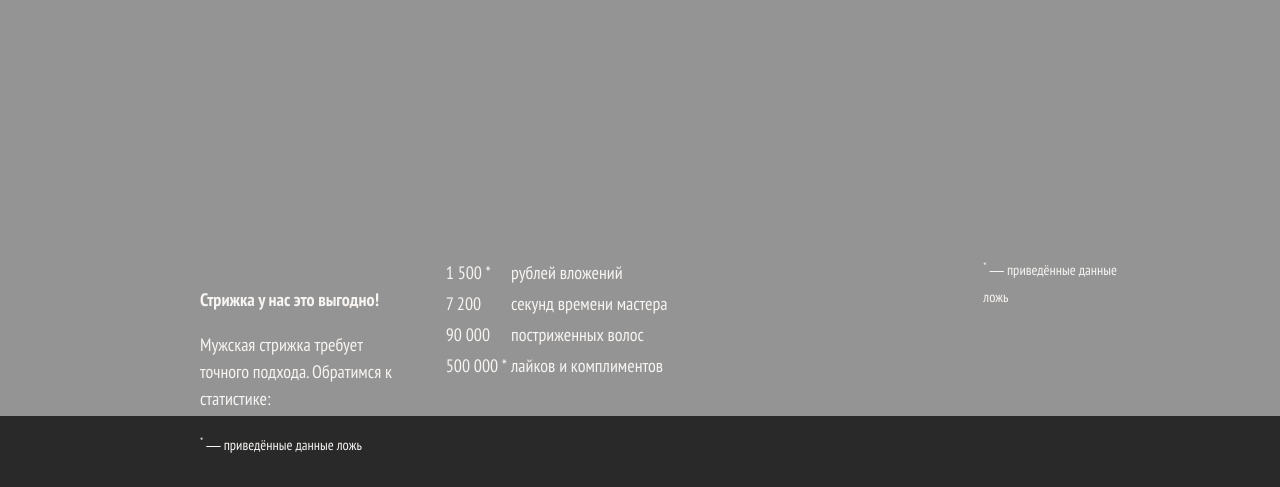
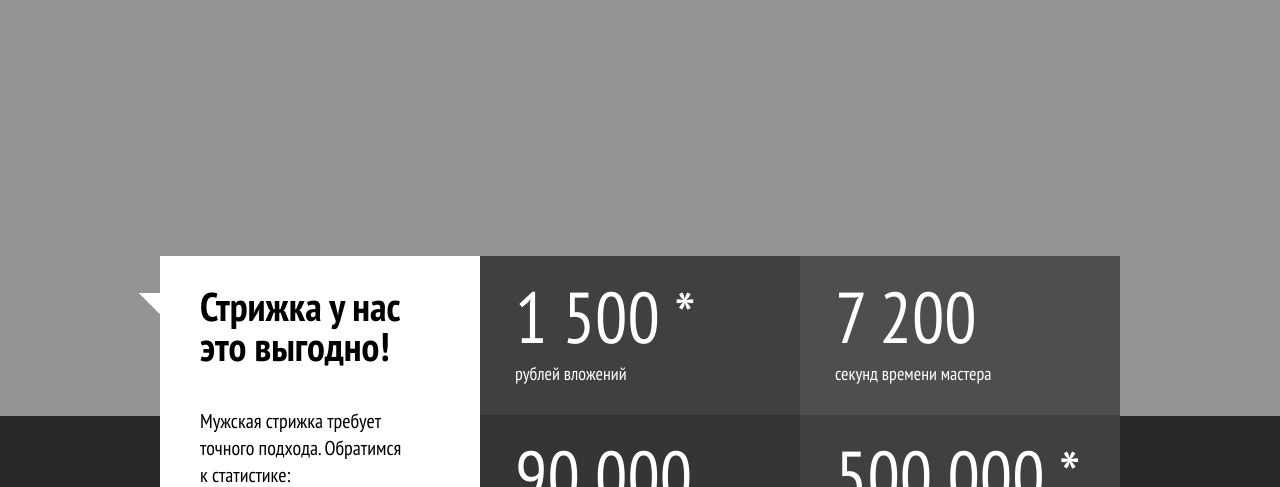
Before and after one commit to antliubimov/barbershop-responsive, a website: page source/index.html in a window 1280 px wide. Shown: the part 304-791 px from the top of the page. Drawn offline with nearby package versions, Linux system fonts and the light colour scheme; files that its build step writes are made by us from their sources; files whose address does not match are found by name.

Commit message:
done stats

```diff
--- a/source/less/blocks/stats.less
+++ b/source/less/blocks/stats.less
@@ -10,11 +10,110 @@
   padding-right: 40px;
   padding-bottom: 25px;
   padding-left: 40px;
+  color: #000000;
+  background-color: #ffffff;
+}
+
+.stats__slogan {
+  display: block;
+  margin-bottom: 15px;
+
+  font-size: 30px;
+  line-height: 30px;
+  font-weight: bold;
+  text-align: center;
+  text-transform: uppercase;
+}
+
+.stats__intro {
+  margin: 0;
+
+  font-size: 20px;
+  line-height: 27px;
+  text-align: center;
+}
+
+.stats__legend {
+  display: block;
+
+  font-size: 20px;
+  line-height: 20px;
+}
+
+.stats__legend--bottom {
+  padding-top: 20px;
+  padding-bottom: 14px;
+
+  text-align: center;
+  color: rgba(255, 255, 255, 0.3);
+
+  background-color: @bg-darkgrey;
+}
+
+.stats__legend--top {
+  display: none;
+}
+
+.stats__legend sup {
+  top: -0.25em;
+
+  font-size: 90%;
 }
 
 .stats__list {
   width: 100%;
+
+  border-collapse: collapse;
 }
+
+.stats__list tr {
+  color: #ffffff;
+
+  background-color: #404040;
+
+  &:nth-child(2) {
+    background-color: #4e4e4e;
+  }
+
+  &:nth-child(3) {
+    background-color: #353535;
+  }
+
+  &:nth-child(4) {
+    background-color: #404040;
+  }
+}
+
+.stats__value,
+.stats__field {
+  width: 50%;
+  padding: 20px;
+  padding-bottom: 19px;
+
+  vertical-align: top;
+}
+
+.stats__value {
+  padding-right: 0;
+
+  font-size: 40px;
+  line-height: 40px;
+}
+
+.stats__value sup {
+  top: -0.35em;
+
+  margin-left: 5px;
+}
+
+.stats__field {
+  padding-left: 0;
+
+  font-size: 18px;
+  line-height: 18px;
+  text-align: right;
+}
+
 
 @media (min-width: @tablet-width) {
   .stats {
@@ -22,8 +121,87 @@
     margin-top: -185px;
   }
 
-  .stats__list {
+  .stats__header {
+    position: relative;
+
     display: flex;
+    flex-wrap: wrap;
+    justify-content: space-between;
+
+    &::before {
+      content: "";
+
+      position: absolute;
+      top: 27px;
+      left: -15px;
+
+      border: 15px solid transparent;
+      border-bottom-color: #ffffff;
+      transform: rotate(45deg);
+    }
+  }
+
+  .stats__slogan {
+    width: 240px;
+    margin-bottom: 18px;
+
+    font-size: 40px;
+    line-height: 40px;
+    text-align: left;
+    text-transform: none;
+  }
+
+  .stats__intro {
+    width: 210px;
+    margin-top: 5px;
+    padding-right: 47px;
+
+    text-align: left;
+  }
+
+  .stats__legend--top {
+    display: block;
+    width: 240px;
+
+    color: rgba(0, 0, 0, 0.3);
+  }
+
+  .stats__legend--bottom {
+    display: none;
+  }
+
+  .stats__list tbody {
+    display: flex;
+    flex-wrap: wrap;
+  }
+
+  .stats__list tr {
+    width: 250px;
+    padding: 25px 35px;
+    padding-bottom: 28px;
+  }
+
+  .stats__list td {
+    display: block;
+    width: auto;
+    padding: 0;
+  }
+
+  .stats__value {
+    margin-bottom: 7px;
+
+    font-size: 72px;
+    line-height: 72px;
+  }
+
+  .stats__field {
+    font-size: 20px;
+    line-height: 27px;
+    text-align: left;
+  }
+
+  .stats__field br {
+    display: none;
   }
 }
 
@@ -35,10 +213,27 @@
   }
 
   .stats__header {
+    display: block;
     width: 240px;
+
+    &::before {
+      top: 22px;
+    }
+  }
+
+  .stats__slogan {
+    width: auto;
+    margin-bottom: 42px;
+  }
+
+  .stats__intro {
+    width: auto;
+    margin-bottom: 32px;
+    padding-right: 30px;
   }
 
   .stats__list {
+    display: flex;
     width: 640px;
   }
 }
```
